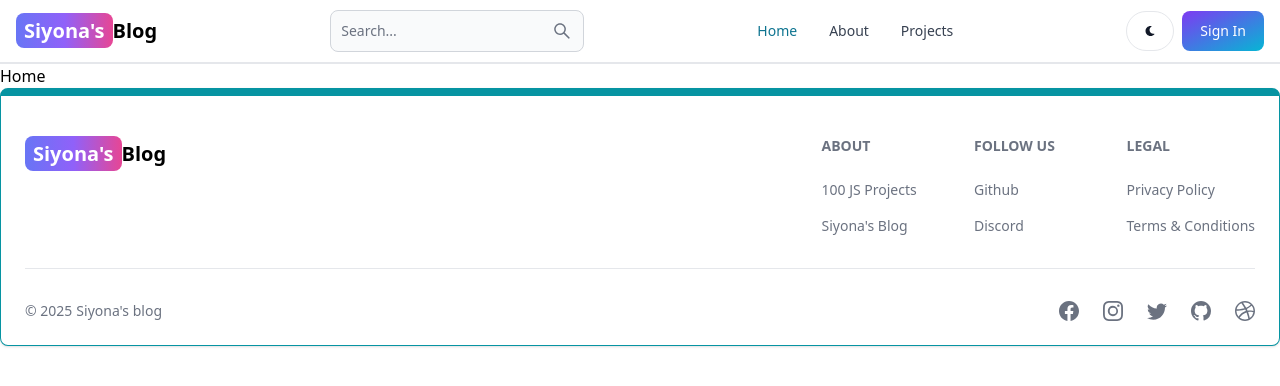
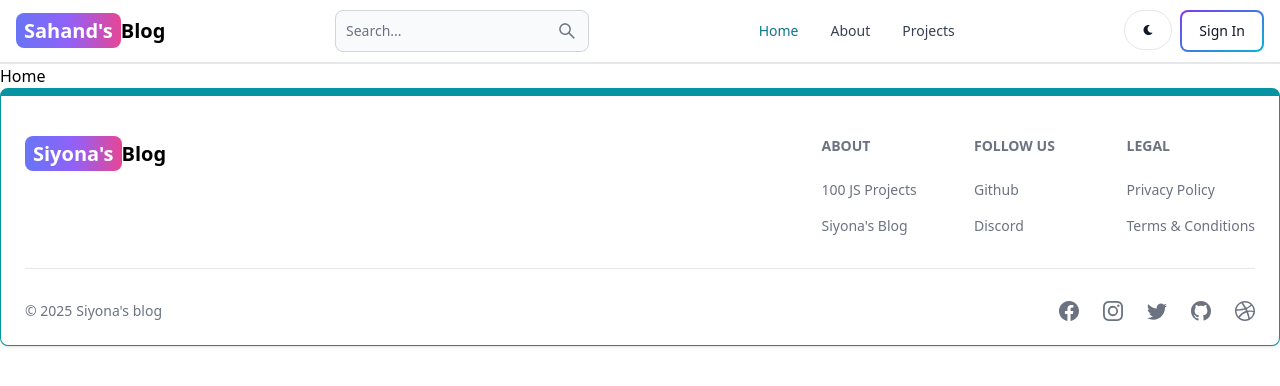
Before and after one commit to vwwyq/mern-blog, a React (Vite) app in the folder client/: page / in a window 1280 px wide. Shown: the top 386 px of the page. Built offline with nearby package versions, Linux system fonts and the light colour scheme; no server answers.

Commit message:
update header component

```diff
--- a/client/src/components/Header.jsx
+++ b/client/src/components/Header.jsx
@@ -1,10 +1,12 @@
-import { Button, Navbar, TextInput } from 'flowbite-react';
+import { Avatar, Button, Dropdown, Navbar, TextInput } from 'flowbite-react';
 import { Link, useLocation } from 'react-router-dom';
 import { AiOutlineSearch } from 'react-icons/ai';
 import { FaMoon } from 'react-icons/fa';
+import { useSelector } from 'react-redux';
 
 export default function Header() {
-    const path = useLocation().pathname;
+  const path = useLocation().pathname;
+  const { currentUser } = useSelector((state) => state.user);
   return (
     <Navbar className='border-b-2'>
       <Link
@@ -12,7 +14,7 @@ export default function Header() {
         className='self-center whitespace-nowrap text-sm sm:text-xl font-semibold dark:text-white'
       >
         <span className='px-2 py-1 bg-gradient-to-r from-indigo-500 via-purple-500 to-pink-500 rounded-lg text-white'>
-          Siyona's
+          Sahand's
         </span>
         Blog
       </Link>
@@ -31,19 +33,41 @@ export default function Header() {
         <Button className='w-12 h-10 hidden sm:inline' color='gray' pill>
           <FaMoon />
         </Button>
-        <Link to='/sign-in'>
-          <Button gradientDuoTone='purpleToBlue'>Sign In</Button>
-        </Link>
+        {currentUser ? (
+          <Dropdown
+            arrowIcon={false}
+            inline
+            label={
+              <Avatar alt='user' img={currentUser.profilePicture} rounded />
+            }
+          >
+            <Dropdown.Header>
+              <span className='block text-sm'>@{currentUser.username}</span>
+              <span className='block text-sm font-medium truncate'>{currentUser.email}</span>
+            </Dropdown.Header>
+            <Link to={'/dashboard?tab=profile'}>
+              <Dropdown.Item>Profile</Dropdown.Item>
+            </Link>
+            <Dropdown.Divider />
+            <Dropdown.Item>Sign out</Dropdown.Item>
+          </Dropdown>
+        ) : (
+          <Link to='/sign-in'>
+            <Button gradientDuoTone='purpleToBlue' outline>
+              Sign In
+            </Button>
+          </Link>
+        )}
         <Navbar.Toggle />
       </div>
       <Navbar.Collapse>
-        <Navbar.Link active={path === "/"} as={'div'}>
+        <Navbar.Link active={path === '/'} as={'div'}>
           <Link to='/'>Home</Link>
         </Navbar.Link>
-        <Navbar.Link active={path === "/about"} as={'div'}>
+        <Navbar.Link active={path === '/about'} as={'div'}>
           <Link to='/about'>About</Link>
         </Navbar.Link>
-        <Navbar.Link active={path === "/projects"} as={'div'}>
+        <Navbar.Link active={path === '/projects'} as={'div'}>
           <Link to='/projects'>Projects</Link>
         </Navbar.Link>
       </Navbar.Collapse>
```
